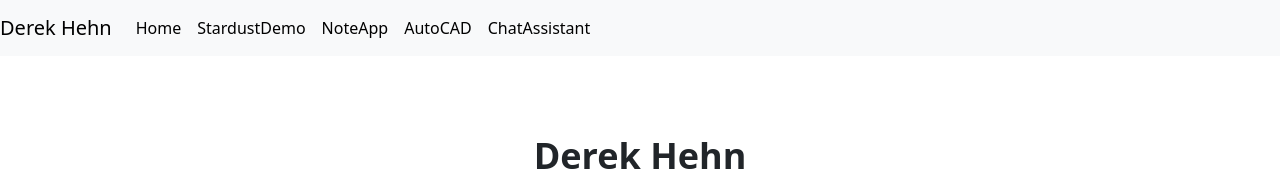
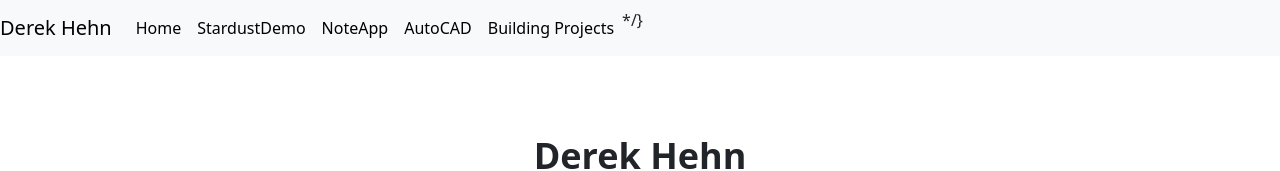
Before and after one commit to Derek9745/portfolio-Website, a React (Vite) app: page / in a window 1280 px wide. Shown: the top 171 px of the page. Built offline with nearby package versions, Linux system fonts and the light colour scheme.

Commit message:
updated nav link

```diff
--- a/src/Components/NavBar.jsx
+++ b/src/Components/NavBar.jsx
@@ -12,9 +12,9 @@ function NavBar(){
                 <a className="nav-item nav-link"><Link to= "/StardustDemo" style={{ textDecoration: 'none' , color: "black"}}>StardustDemo</Link></a>
                 <a className="nav-item nav-link"><Link to = "/NoteApp" style={{ textDecoration: 'none' , color: "black"}}>NoteApp</Link></a>
                 <a className="nav-item nav-link"><Link to = "/AutoCAD" style={{ textDecoration: 'none' , color: "black"}}>AutoCAD</Link></a>
-                <a className="nav-item nav-link"><Link to = "/ChatAssistant" style={{ textDecoration: 'none' , color: "black"}}>ChatAssistant</Link></a>
+                {/*<a className="nav-item nav-link"><Link to = "/ChatAssistant" style={{ textDecoration: 'none' , color: "black"}}>ChatAssistant</Link></a>
                 {/* <a className="nav-item nav-link"><Link to = "/Fusion360" style={{ textDecoration: 'none', color: "black" }}>Fusion360 Renders</Link></a> */}
-                {/* <a className="nav-item nav-link"><Link to = "/BuildingProjects" style={{ textDecoration: 'none', color: "black" }}>Building Projects</Link></a> */}
+                 <a className="nav-item nav-link"><Link to = "/BuildingProjects" style={{ textDecoration: 'none', color: "black" }}>Building Projects</Link></a> */}
                 {/* <a className="nav-item nav-link"><Link to = "/Blender" style={{ textDecoration: 'none' , color: "black"}}>Blender Models</Link></a> */}
 
 
```
